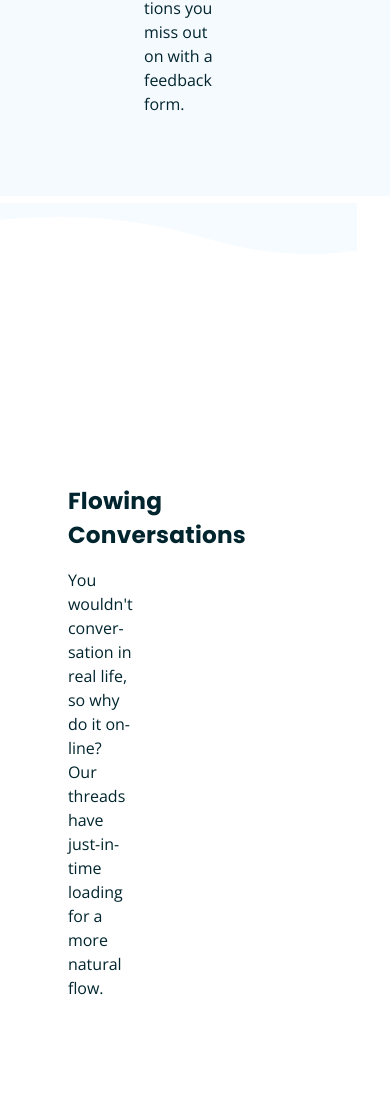
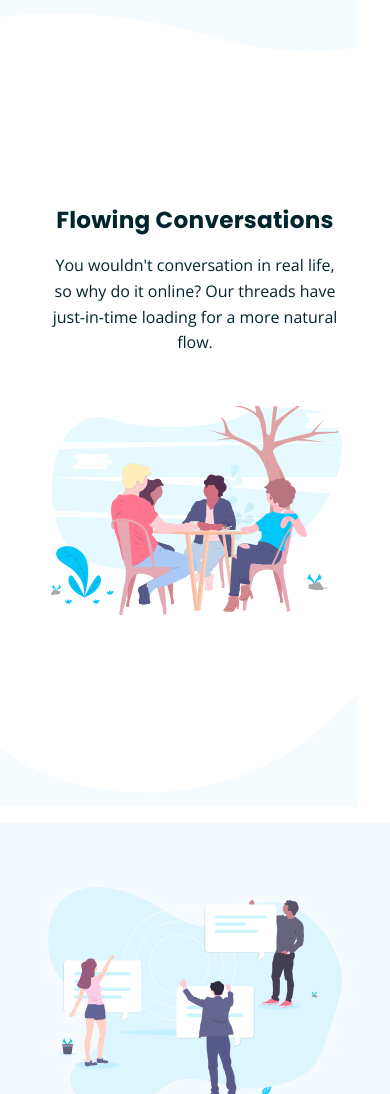
Before and after one commit to 3eze3/Hungle-Landing-Page, a plain HTML site: page index.html in a window 390 px wide. Shown: the part 2412-3506 px from the top of the page. Drawn offline with nearby package versions, Linux system fonts and the light colour scheme; files that its build step writes are made by us from their sources.

Commit message:
Add the displays and styles for the desing mobile

```diff
--- a/src/layout/_cards.scss
+++ b/src/layout/_cards.scss
@@ -3,6 +3,9 @@
 .cards {
   width: 100%;
   margin-top: 20rem;
+  @include layout.media-breakpoint(480px, max-width) {
+    margin-top: 16rem;
+  }
   &__card {
     @include layout.flex(center, space-between, row);
     gap: 2rem;
@@ -11,16 +14,33 @@
     margin-bottom: 13rem;
     position: relative;
     background-color: colors.$very-pale-blue;
+
+    @include layout.media-breakpoint(480px, max-width) {
+      gap: 3rem;
+      padding-block: 4rem;
+      padding-inline: 3rem;
+      margin-bottom: 9rem;
+      @include layout.flex($direction: column-reverse);
+    }
     &:nth-child(even) {
       flex-direction: row-reverse;
+      @include layout.media-breakpoint(480px, max-width) {
+        flex-direction: column;
+      }
       background-color: #fff;
     }
 
     &:nth-child(even) .cards__description {
       margin-right: 7rem;
+      @include layout.media-breakpoint(480px, max-width) {
+        margin-right: 0;
+      }
     }
 
     &:nth-child(even) .cards__wrapper {
+      @include layout.media-breakpoint(480px, max-width) {
+        margin-left: 0;
+      }
       flex: 53%;
       margin-right: 0;
       margin-left: 10rem;
@@ -36,11 +56,21 @@
   }
   &__wrapper {
     flex: 60%;
+    padding: 1rem;
+    @include layout.media-breakpoint(480px, max-width) {
+      text-align: center;
+      padding: 0.15rem;
+    }
   }
   &__title {
     margin-bottom: 1rem;
   }
+
   &__description {
+    @include layout.media-breakpoint(480px, max-width) {
+      line-height: 1.6;
+      margin-right: 1rem;
+    }
     margin-right: 15rem;
     line-height: 1.5;
   }
```
